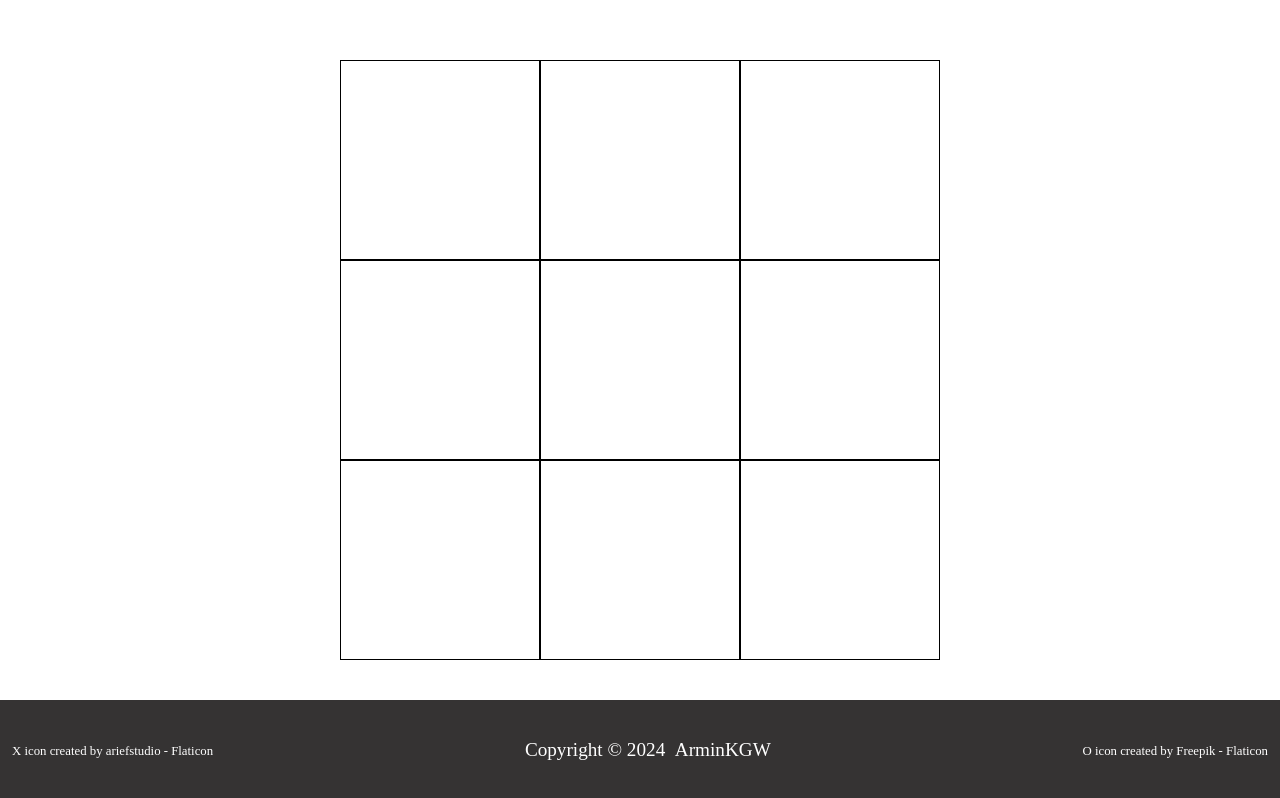
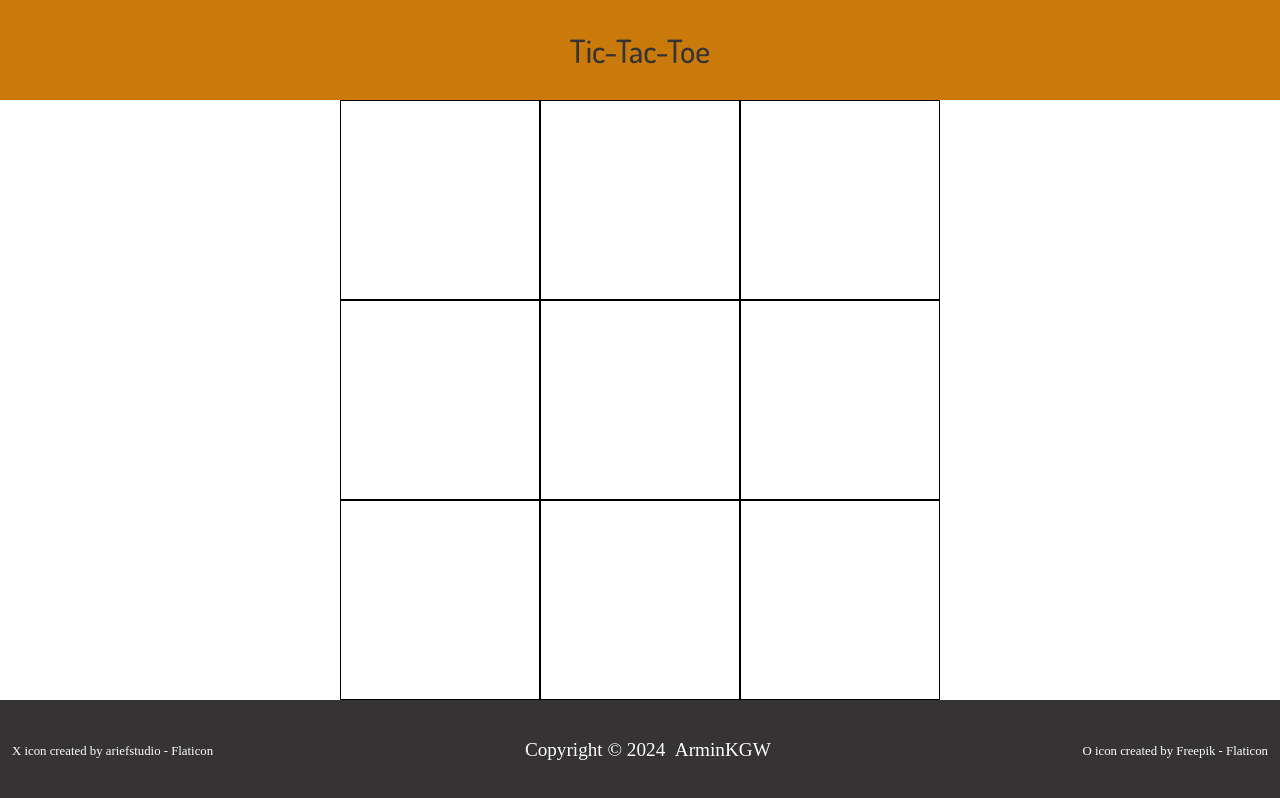
Before and after one commit to ArminKGW/tic-tac-toe, a plain HTML site: page index.html in a window 1280 px wide. Drawn offline with Linux system fonts and the light colour scheme.

Commit message:
Add header

```diff
--- a/index.html
+++ b/index.html
@@ -8,7 +8,11 @@
     <script src="script.js" defer></script>
 </head>
 <body>
+    <div class="header">
+        Tic-Tac-Toe
+    </div>
     <div class="container">
+        <div class="game-board">
             <div class="cell"></div>
             <div class="cell"></div>
             <div class="cell"></div>
@@ -18,6 +22,7 @@
             <div class="cell"></div>
             <div class="cell"></div>
             <div class="cell"></div>
+        </div>
     </div>
     <div class="footer">
         <div class="attribution">
--- a/styles.css
+++ b/styles.css
@@ -1,15 +1,36 @@
+@font-face{
+    font-family: "Dosis";
+    src: url(fonts/dosis.medium.ttf);
+}
+
 body{
     display: grid;
-    grid-template-rows: 1fr 100px;
+    grid-template-rows: 100px 1fr 100px;
     justify-items: center;
     height: 100vh;
     margin: 0;
     padding: 0;
 }
 
+.header{
+    font-family: "Dosis", sans-serif;
+    width: 100%;
+    background-color: rgb(202, 122, 10);
+    color: rgb(53, 51, 51);
+    font-size: 2rem;
+    display: grid;
+    place-items: center;
+}
+
 .container{
-    margin-bottom: 40px;
-    align-self: end;
+    width: 100%;
+    display: grid;
+
+}
+
+.game-board{
+    justify-self: center;
+    align-self: center;
     display: grid;
     grid-template: repeat(3, 200px) / repeat(3, 200px);
 }
```
Also changed, not shown: fonts/dosis.medium.ttf (added). Lines whose indentation alone changed are shown as unchanged.
